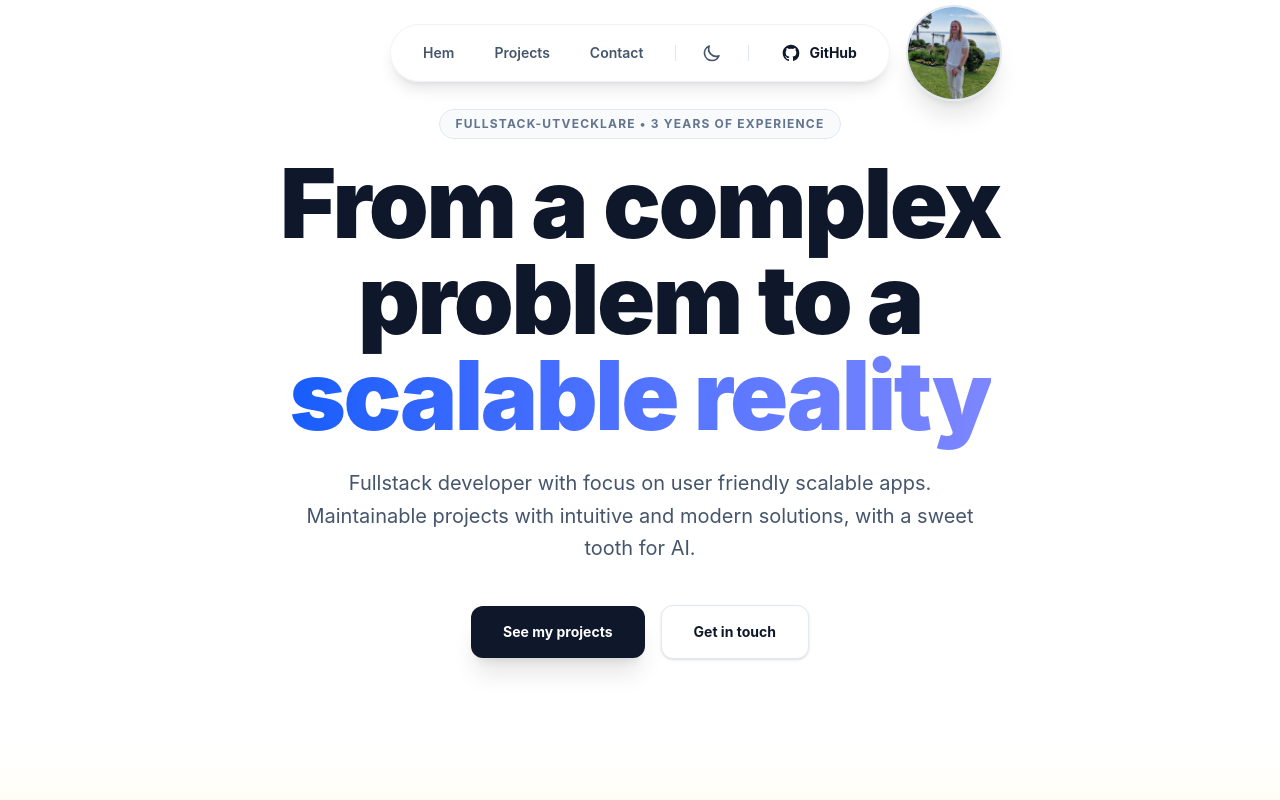
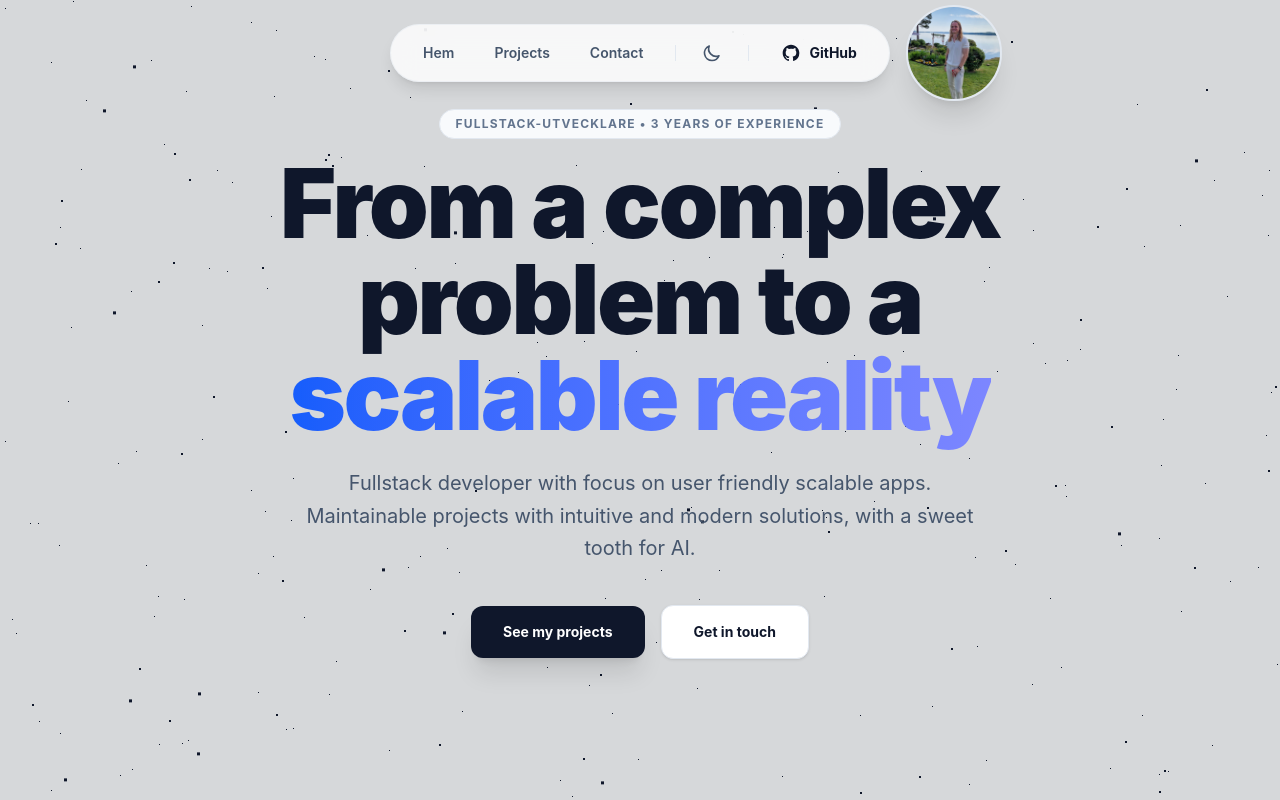
Before and after one commit to vidarMaartensson/PortFolio_Current, a React (Vite) app in the folder portfolio/: page / in a window 1280 px wide. Shown: the top 800 px of the page. Built offline with nearby package versions, Linux system fonts and the light colour scheme.

Commit message:
fix: resolve tailwindcss and vite build errors, and fix styling errors

```diff
--- a/portfolio/src/App.tsx
+++ b/portfolio/src/App.tsx
@@ -1,15 +1,57 @@
 import { Navbar } from "./components/navbar/Navbar";
 import { Hero } from "./components/hero/Hero";
 import { ProjectGrid } from "./components/projectGrid/ProjectGrid";
+import React, { useMemo } from "react";
 
-function App() {
+// Helper function to generate star layers
+const generateStars = (
+  count: number,
+  sizeClass: string,
+  animationDuration: string,
+) => {
+  let shadow = "";
+  // Generate stars across a larger area than just the viewport to ensure continuous animation
+  // Adjust these values based on desired star density and screen size
+  // Using fixed values for now, but could be dynamic based on screen size if needed
+  const areaWidth = 2000; // Example: 2000px width for star generation
+  const areaHeight = 2000; // Example: 2000px height for star generation
+
+  for (let i = 0; i < count; i++) {
+    const x = Math.floor(Math.random() * areaWidth);
+    const y = Math.floor(Math.random() * areaHeight);
+    shadow += `${x}px ${y}px var(--star-color)${i === count - 1 ? "" : ","}`;
+  }
+
   return (
-    <main className="min-h-screen pt-6 bg-white text-slate-900 dark:bg-black dark:text-white transition-colors duration-300">
+    <div
+      className={`stars ${sizeClass}`}
+      style={{ boxShadow: shadow, animationDuration: animationDuration }}
+      key={sizeClass} // Key for React list rendering
+    ></div>
+  );
+};
+
+export default function App() {
+  // Memoize star elements to prevent re-rendering on every App render
+  const starBackground = useMemo(
+    () => (
+      <div className="stars-container">
+        {generateStars(700, "stars-small", "50s")}
+        {generateStars(200, "stars-medium", "100s")}
+        {generateStars(100, "stars-large", "150s")}
+      </div>
+    ),
+    [],
+  ); // Empty dependency array means it only renders once
+
+  return (
+    <div className="relative min-h-screen pt-6 text-slate-900 dark:text-white transition-colors duration-500">
+      {" "}
+      {/* Main wrapper for the app content */}
+      {starBackground} {/* Render the memoized star background */}
       <Navbar />
       <Hero />
       <ProjectGrid />
-    </main>
+    </div>
   );
 }
-
-export default App;
--- a/portfolio/src/components/hero/Hero.tsx
+++ b/portfolio/src/components/hero/Hero.tsx
@@ -2,8 +2,16 @@ import React from "react";
 import { motion } from "framer-motion";
 
 export const Hero: React.FC = () => {
+  const handleScrollToProjects = (e: React.MouseEvent<HTMLAnchorElement>) => {
+    e.preventDefault();
+    const projectsSection = document.getElementById("projects");
+    if (projectsSection) {
+      projectsSection.scrollIntoView({ behavior: "smooth", block: "start" });
+    }
+  };
+
   return (
-    <section className="relative flex min-h-[90vh] flex-col items-center justify-center overflow-hidden px-4 text-center">
+    <section className="relative flex min-h-[90vh] flex-col items-center justify-center overflow-hidden px-4 text-center bg-transparent transition-colors duration-500">
       {/* Subtilt bakgrundsljus för premiumkänsla */}
       <div className="absolute -z-10 h-full w-full">
         <div className="absolute left-1/2 top-1/4 h-[400px] w-[400px] -translate-x-1/2 rounded-full bg-blue-500/10 blur-[100px] dark:bg-blue-900/20"></div>
@@ -42,6 +50,7 @@ export const Hero: React.FC = () => {
             whileHover={{ scale: 1.05 }}
             whileTap={{ scale: 0.98 }}
             href="#projects"
+            onClick={handleScrollToProjects}
             className="w-full rounded-xl bg-slate-900 px-8 py-4 text-sm font-bold text-white shadow-xl transition-all hover:bg-slate-800 dark:bg-white dark:text-black dark:hover:bg-slate-100 sm:w-auto"
           >
             See my projects
--- a/portfolio/src/components/navbar/Navbar.tsx
+++ b/portfolio/src/components/navbar/Navbar.tsx
@@ -29,6 +29,16 @@ export const Navbar: React.FC = () => {
     }
   }, [isDark]);
 
+  const handleScroll = (e: React.MouseEvent<HTMLAnchorElement>, href: string) => {
+    if (href.startsWith("#")) {
+      e.preventDefault();
+      const targetId = href.replace("#", "");
+      const element = targetId ? document.getElementById(targetId) : document.body;
+      element?.scrollIntoView({ behavior: "smooth" });
+      window.history.pushState(null, "", href || "#");
+    }
+  };
+
   // Define navLinks outside of the component or memoize it if it depends on props/state
   // For now, it's fine here as it's static.
   const navLinks = [
@@ -58,6 +68,7 @@ export const Navbar: React.FC = () => {
             <a
               key={link.name}
               href={link.href}
+              onClick={(e) => handleScroll(e, link.href)}
               className="px-4 py-2 text-sm font-semibold text-slate-600 transition-all hover:text-blue-600 dark:text-slate-300 dark:hover:text-blue-400 no-underline"
             >
               {link.name}
--- a/portfolio/src/components/projectGrid/ProjectGrid.tsx
+++ b/portfolio/src/components/projectGrid/ProjectGrid.tsx
@@ -30,9 +30,9 @@ const projects: Project[] = [
 
 export const ProjectGrid: React.FC = () => {
   return (
-    <section
+    <section /* Removed background classes to allow stars to show through */
       id="projects"
-      className="py-20 bg-gradient-to-b from-white via-amber-50 via-20% to-amber-50 dark:from-black dark:via-gray-900 dark:via-20% dark:to-gray-900"
+      className="py-20"
     >
       <div className="container mx-auto px-4">
         <div className="mb-12">
--- a/portfolio/src/index.css
+++ b/portfolio/src/index.css
@@ -1,2 +1,82 @@
 @import "tailwindcss";
-@config "../tailwind.config.js";
+
+/* Add this line to support toggling via the .dark class */
+@variant dark (&:where(.dark, .dark *));
+
+:root {
+  --star-bg: #d6d8da;
+  --star-color: #0f172a; /* slate-900 */
+}
+
+.dark {
+  --star-bg: #000000;
+  --star-color: #ffffff;
+}
+
+/* Global styles for html and body to ensure full height and dark background */
+html,
+body {
+  min-height: 100%;
+  margin: 0;
+  /* The main App div will handle the background color */
+  overflow-x: hidden; /* Prevent horizontal scrollbar from stars */
+}
+
+/* Base for the starry background */
+.stars-container {
+  position: fixed;
+  top: 0;
+  left: 0;
+  width: 100vw;
+  height: 100vh;
+  background-color: var(--star-bg);
+  transition: background-color 0.5s ease;
+  z-index: -2; /* Ensure it's behind your content */
+  pointer-events: none; /* Allow clicks to pass through to content */
+  overflow: hidden; /* Hide stars that go beyond the viewport */
+}
+
+.stars {
+  position: absolute; /* Relative to stars-container */
+  top: 0;
+  left: 0;
+  display: block;
+  background: var(--star-color);
+  animation-name: animateStars;
+  animation-timing-function: linear;
+  animation-iteration-count: infinite;
+}
+
+/* Animation for the stars */
+@keyframes animateStars {
+  from {
+    transform: translateY(0px);
+  }
+  to {
+    transform: translateY(
+      -2000px
+    ); /* Adjust based on desired speed and density */
+  }
+}
+
+/* Star layers - box-shadows will be generated by JavaScript */
+.stars-small,
+.stars-medium,
+.stars-large {
+  background: var(--star-color);
+}
+
+.stars-small {
+  width: 1px;
+  height: 1px;
+}
+
+.stars-medium {
+  width: 2px;
+  height: 2px;
+}
+
+.stars-large {
+  width: 3px;
+  height: 3px;
+}
```
Also changed, not shown: package.json (+11 -2 lines), 2 other files (tests, documents, lock files or other folders).
